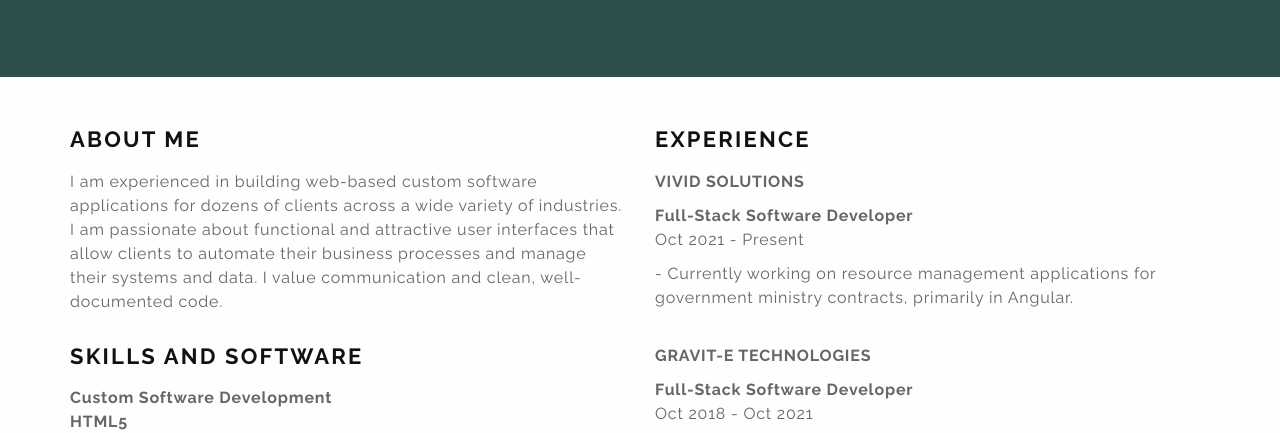
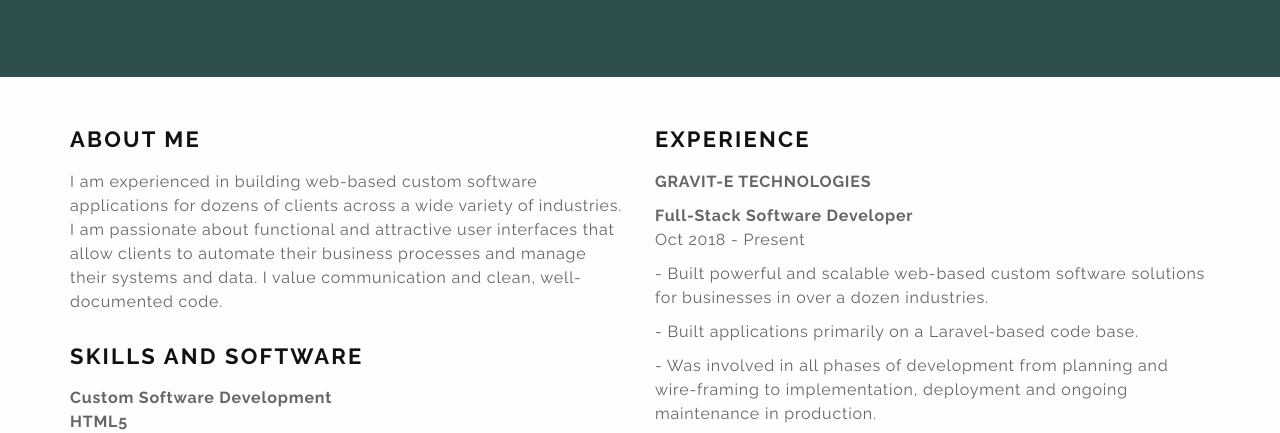
Before and after one commit to katmcclure/katmcclure.github.io, a plain HTML site: page index.html in a window 1280 px wide. Shown: the part 324-757 px from the top of the page. Drawn offline with Linux system fonts and the light colour scheme.

Commit message:
Update index.html

```diff
--- a/index.html
+++ b/index.html
@@ -131,16 +131,9 @@
             </div>
             <div class="col-xs-12 col-sm-6">
                 <h4>EXPERIENCE</h4>
-                <p><strong>VIVID SOLUTIONS</strong></p>
-                <p><strong>Full-Stack Software Developer</strong><br>
-                Oct 2021 - Present</p>
-                <p>- Currently working on resource management applications for government ministry contracts, primarily in Angular.</p>
-
-                <br>
-
                 <p><strong>GRAVIT-E TECHNOLOGIES</strong></p>
                 <p><strong>Full-Stack Software Developer</strong><br>
-                Oct 2018 - Oct 2021</p>
+                Oct 2018 - Present</p>
                 <p>- Built powerful and scalable web-based custom software solutions for businesses in over a dozen industries.</p>
                 <p>- Built applications primarily on a Laravel-based code base.</p>
                 <p>- Was involved in all phases of development from planning and wire-framing to implementation, deployment and ongoing maintenance in production.</p>
```
